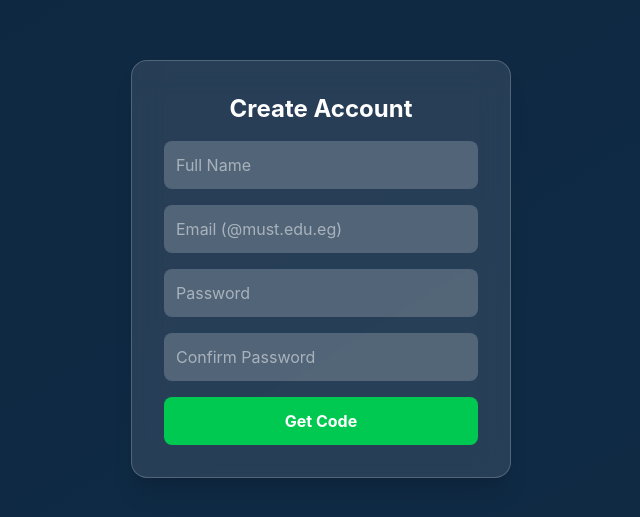
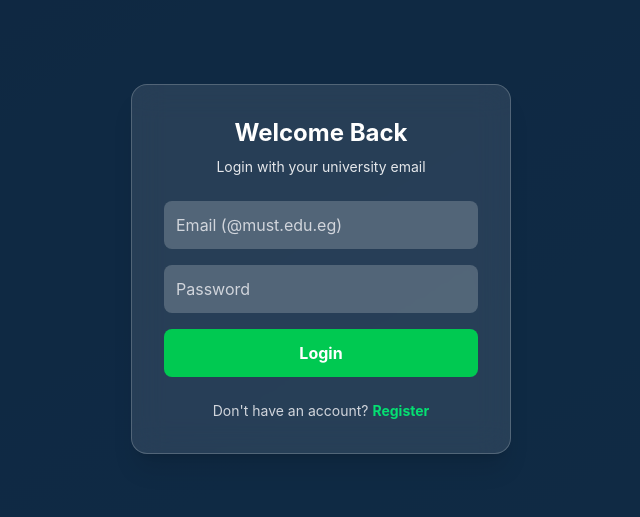
Before and after one commit to moazz784/luce, a React (Vite) app: page /register in a window 1280 px wide. Shown: the part 131-648 px from the top of the page, without its empty margins (319-959 px from the left). Built offline with nearby package versions, Linux system fonts and the light colour scheme; no server answers.

Commit message:
ssssssss

```diff
--- a/src/Register.jsx
+++ b/src/Register.jsx
@@ -1,25 +1,29 @@
 import { useState, useEffect, useMemo } from "react";
 import { useFormik } from "formik";
 import * as Yup from "yup";
-import { toast } from "react-toastify";
-
+import { useNavigate } from "react-router-dom";
+import { toast } from "react-toastify"; // استيراد التوست
 import {
+  login,
   registerStart,
   registerVerify,
+  isMustLoginEmail,
   isStudentMustEmail,
 } from "./authService";
+import { api } from "./Api";
+import { hasAdminRole } from "./jwtUtils";
 
-import { api } from "./Api";
-
-export default function Register() {
+export default function Login() {
+  const [isLogin, setIsLogin] = useState(true);
   const [registerStep, setRegisterStep] = useState(1);
   const [loading, setLoading] = useState(false);
+  const [error, setError] = useState("");
   const [registerAllowed, setRegisterAllowed] = useState(null);
+  const navigate = useNavigate();
 
-  // check registration status
+  // التحقق من حالة التسجيل (مسموح أم لا)
   useEffect(() => {
     let cancelled = false;
-
     api("/api/auth/registration-status", { method: "GET" })
       .then((d) => {
         if (!cancelled) setRegisterAllowed(!!d?.allowRegister);
@@ -27,13 +31,26 @@ export default function Register() {
       .catch(() => {
         if (!cancelled) setRegisterAllowed(true);
       });
-
     return () => {
       cancelled = true;
     };
   }, []);
 
+  useEffect(() => {
+    if (registerAllowed === false && !isLogin) setIsLogin(true);
+  }, [registerAllowed, isLogin]);
+
+  // منطق التحقق (Validation) باستخدام Yup
   const validationSchema = useMemo(() => {
+    if (isLogin) {
+      return Yup.object({
+        email: Yup.string()
+          .email("بريد إلكتروني غير صحيح")
+          .required("البريد الإلكتروني مطلوب")
+          .test("must", "يجب استخدام بريد MUST (@must.edu.eg)", (v) => !!v && isMustLoginEmail(v)),
+        password: Yup.string().required("كلمة المرور مطلوبة"),
+      });
+    }
     if (registerStep === 2) {
       return Yup.object({
         otp: Yup.string()
@@ -41,17 +58,12 @@ export default function Register() {
           .required("رمز التحقق مطلوب"),
       });
     }
-
     return Yup.object({
       name: Yup.string().required("الاسم مطلوب"),
       email: Yup.string()
         .email("بريد إلكتروني غير صحيح")
         .required("البريد الإلكتروني مطلوب")
-        .test(
-          "student",
-          "استخدم رقم الطالب فقط: أرقام@must.edu.eg",
-          (v) => !!v && isStudentMustEmail(v)
-        ),
+        .test("student", "استخدم رقم الطالب فقط: أرقام@must.edu.eg", (v) => !!v && isStudentMustEmail(v)),
       password: Yup.string()
         .min(6, "كلمة المرور يجب أن تكون 6 أحرف على الأقل")
         .required("كلمة المرور مطلوبة"),
@@ -59,7 +71,7 @@ export default function Register() {
         .oneOf([Yup.ref("password")], "كلمات المرور غير متطابقة")
         .required("تأكيد كلمة المرور مطلوب"),
     });
-  }, [registerStep]);
+  }, [isLogin, registerStep]);
 
   const formik = useFormik({
     initialValues: {
@@ -70,112 +82,176 @@ export default function Register() {
       otp: "",
     },
     validationSchema,
-
+    enableReinitialize: true,
     onSubmit: async (values) => {
       setLoading(true);
+      setError("");
 
       try {
-        // STEP 1: send code
+        if (isLogin) {
+          // تسجيل الدخول
+          await login(values.email, values.password);
+          toast.success("مرحباً بك مجدداً! جاري الدخول...");
+          navigate(hasAdminRole() ? "/AdminDashboard" : "/", { replace: true });
+          return;
+        }
+
         if (registerStep === 1) {
+          // بداية التسجيل (إرسال الكود)
           await registerStart(values.name, values.email, values.password);
           setRegisterStep(2);
           formik.setFieldValue("otp", "");
-          toast.info("تم إرسال كود التحقق على الإيميل");
+          toast.info("تم إرسال كود التحقق لبريدك الإلكتروني");
           return;
         }
 
-        // STEP 2: verify
+        // تأكيد الكود وإتمام التسجيل
         await registerVerify(values.email, values.otp, values.password);
-
-        toast.success("تم إنشاء الحساب بنجاح 🎉");
-
+        toast.success("تم إنشاء الحساب بنجاح! يمكنك الدخول الآن");
+        formik.resetForm();
         setRegisterStep(1);
-        formik.resetForm();
+        setIsLogin(true);
       } catch (err) {
-        toast.error(err.message || "حدث خطأ ما");
+        const errorMsg = err.message || "حدث خطأ ما";
+        setError(errorMsg);
+        toast.error(errorMsg); // إظهار الخطأ في توست
       } finally {
         setLoading(false);
       }
     },
   });
 
-  if (registerAllowed === false) {
-    return (
-      <div className="min-h-screen flex items-center justify-center text-white">
-        Registration is disabled
-      </div>
-    );
-  }
-
-  const isOtpStep = registerStep === 2;
+  const showRegisterForm = !isLogin && registerStep === 1;
+  const showOtpStep = !isLogin && registerStep === 2;
 
   return (
     <div className="min-h-screen bg-gradient-to-br from-[#0c2138] via-[#0f2a44] to-[#152f4a] flex items-center justify-center relative">
       <div className="absolute inset-0 bg-[#0f2a44]/80"></div>
 
       <div className="relative bg-white/10 backdrop-blur-lg p-8 rounded-2xl shadow-xl w-[380px] text-center border border-white/20">
-        <h2 className="text-2xl font-bold text-white mb-4">
-          {isOtpStep ? "Verify Email" : "Create Account"}
+        <h2 className="text-2xl font-bold text-white mb-2">
+          {isLogin ? "Welcome Back" : showOtpStep ? "Verify Email" : "Create Account"}
         </h2>
 
+        <p className="text-gray-200 mb-6 text-sm">
+          {isLogin
+            ? "Login with your university email"
+            : showOtpStep
+            ? `Enter code sent to: ${formik.values.email}`
+            : "Join LeafScan with your student ID email"}
+        </p>
+
         <form onSubmit={formik.handleSubmit} className="space-y-4">
-
-          {/* STEP 1 */}
-          {!isOtpStep && (
-            <>
+          {showRegisterForm && (
+            <div>
               <input
                 type="text"
                 placeholder="Full Name"
-                className="w-full p-3 rounded-lg bg-white/20 text-white"
+                className="w-full p-3 rounded-lg bg-white/20 text-white placeholder-gray-300 outline-none focus:ring-2 focus:ring-green-400"
                 {...formik.getFieldProps("name")}
               />
+              {formik.touched.name && formik.errors.name && (
+                <p className="text-red-400 text-[10px] mt-1 text-left">{formik.errors.name}</p>
+              )}
+            </div>
+          )}
 
+          {!showOtpStep && (
+            <div>
               <input
                 type="email"
                 placeholder="Email (@must.edu.eg)"
-                className="w-full p-3 rounded-lg bg-white/20 text-white"
+                className="w-full p-3 rounded-lg bg-white/20 text-white placeholder-gray-300 outline-none focus:ring-2 focus:ring-green-400"
                 {...formik.getFieldProps("email")}
               />
+              {formik.touched.email && formik.errors.email && (
+                <p className="text-red-400 text-[10px] mt-1 text-left">{formik.errors.email}</p>
+              )}
+            </div>
+          )}
 
+          {showOtpStep && (
+            <div>
+              <input
+                type="text"
+                placeholder="6-digit code"
+                maxLength="6"
+                className="w-full p-3 rounded-lg bg-white/20 text-white placeholder-gray-300 outline-none focus:ring-2 focus:ring-green-400 text-center tracking-widest"
+                {...formik.getFieldProps("otp")}
+              />
+              {formik.touched.otp && formik.errors.otp && (
+                <p className="text-red-400 text-[10px] mt-1 text-left">{formik.errors.otp}</p>
+              )}
+            </div>
+          )}
+
+          {(isLogin || showOtpStep || showRegisterForm) && (
+            <div>
               <input
                 type="password"
                 placeholder="Password"
-                className="w-full p-3 rounded-lg bg-white/20 text-white"
+                className="w-full p-3 rounded-lg bg-white/20 text-white placeholder-gray-300 outline-none focus:ring-2 focus:ring-green-400"
                 {...formik.getFieldProps("password")}
               />
+              {formik.touched.password && formik.errors.password && (
+                <p className="text-red-400 text-[10px] mt-1 text-left">{formik.errors.password}</p>
+              )}
+            </div>
+          )}
 
+          {showRegisterForm && (
+            <div>
               <input
                 type="password"
                 placeholder="Confirm Password"
-                className="w-full p-3 rounded-lg bg-white/20 text-white"
+                className="w-full p-3 rounded-lg bg-white/20 text-white placeholder-gray-300 outline-none focus:ring-2 focus:ring-green-400"
                 {...formik.getFieldProps("confirmPassword")}
               />
-            </>
-          )}
-
-          {/* STEP 2 OTP */}
-          {isOtpStep && (
-            <input
-              type="text"
-              placeholder="6-digit code"
-              maxLength="6"
-              className="w-full p-3 rounded-lg bg-white/20 text-white text-center tracking-widest"
-              {...formik.getFieldProps("otp")}
-            />
+              {formik.touched.confirmPassword && formik.errors.confirmPassword && (
+                <p className="text-red-400 text-[10px] mt-1 text-left">{formik.errors.confirmPassword}</p>
+              )}
+            </div>
           )}
 
           <button
             type="submit"
             disabled={loading}
-            className="w-full bg-green-500 py-3 text-white rounded-lg font-bold"
+            className="w-full bg-green-500 hover:bg-green-600 text-white py-3 rounded-lg font-bold transition disabled:bg-gray-500"
           >
-            {loading
-              ? "جاري المعالجة..."
-              : isOtpStep
-              ? "Verify & Register"
-              : "Get Code"}
+            {loading ? "جاري المعالجة..." : isLogin ? "Login" : showOtpStep ? "Verify & Register" : "Get Code"}
           </button>
+
+          {showOtpStep && (
+            <button
+              type="button"
+              className="text-xs text-gray-300 hover:text-white underline mt-2"
+              onClick={() => setRegisterStep(1)}
+            >
+              Back to edit details
+            </button>
+          )}
         </form>
+
+        <p className="text-gray-300 text-sm mt-6">
+          {registerAllowed !== false ? (
+            <>
+              {isLogin ? "Don't have an account?" : "Already have an account?"}{" "}
+              <span
+                className="text-green-400 cursor-pointer hover:underline font-bold"
+                onClick={() => {
+                  setIsLogin(!isLogin);
+                  setRegisterStep(1);
+                  setError("");
+                  formik.resetForm();
+                }}
+              >
+                {isLogin ? "Register" : "Login"}
+              </span>
+            </>
+          ) : (
+            <span className="text-gray-400 italic text-xs">Registration is currently disabled</span>
+          )}
+        </p>
       </div>
     </div>
   );
```
